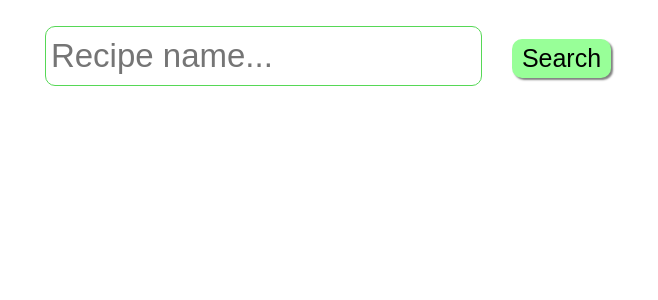
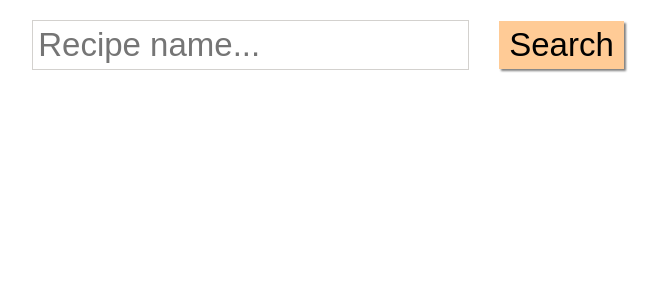
Before and after one commit to blrop/junction2019, a React (Create React App) app: page / in a window 1280 px wide. Shown: the top 300 px of the page, without its empty margins (312-970 px from the left). Built offline with nearby package versions, Linux system fonts and the light colour scheme.

Commit message:
блокировака отправки пустого поля в поиске

```diff
--- a/src/App.css
+++ b/src/App.css
@@ -16,6 +16,7 @@
 
 .request-form fieldset {
     border: none;
+    margin-bottom: 20px;
 }
 
 .request-form__input,
@@ -25,13 +26,12 @@
 }
 
 .request-form__button {
-    background-color: #98ff98;
+    background-color: rgba(255, 130, 0, 0.41);
     border: none;
-    border-radius: 10px;
     box-shadow: 2px 2px 2px gray;
     cursor: pointer;
     outline: none;
-    font-size: 25px;
+    font-size: 33px;
 }
 
 .request-form__button:active {
@@ -41,19 +41,23 @@
 }
 
 .request-form__input {
-    border-radius: 10px;
     margin-right: 30px;
-    border: 1px solid #56d856;
+    border: 1px solid rgba(162, 157, 152, 0.47);
     outline: none;
-    padding: 10px 5px;
+    padding: 5px;
     font-size: 33px;
+}
+
+.request-form__input.error {
+    border: 2px solid red;
 }
 
 .recipe-wrapper {
     display: flex;
     justify-content: center;
     flex-wrap: wrap;
-    margin: 20px;
+    width: 400px;
+    margin: auto;
 }
 
 .recipe-item {
--- a/src/App.js
+++ b/src/App.js
@@ -1,4 +1,5 @@
 import React, { Component } from 'react';
+import './reset.css';
 import './App.css';
 import {getRecipe, getRecipeList} from "./requestFunctions";
 
@@ -16,18 +17,27 @@
             loading: false,
             query: '',
             recipes: [],
+            searchFieldIsFalid: true
         };
     }
 
     handleQueryChange(e) {
         this.setState({
             query: e.target.value,
-        });
+            searchFieldIsFalid: true
+        })
     }
 
     handleSearchSubmit(e) {
         e.preventDefault();
-        this.sendSearchRequest(this.state.query);
+        if (this.state.query && this.state.query !== '') {
+            this.sendSearchRequest(this.state.query);
+
+        } else {
+            this.setState({
+                searchFieldIsFalid: false
+            })
+        }
     }
 
     async sendSearchRequest(requestString) {
@@ -69,7 +79,7 @@
                             type="text"
                             onChange={this.handleQueryChange}
                             value={this.state.query}
-                            className="request-form__input"
+                            className={this.state.searchFieldIsFalid ? 'request-form__input' : 'request-form__input error'}
                             placeholder="Recipe name..."
                             autoFocus
                         />
--- /dev/null
+++ b/src/reset.css
@@ -0,0 +1,43 @@
+html, body, div, span, applet, object, iframe,
+h1, h2, h3, h4, h5, h6, p, blockquote, pre,
+a, abbr, acronym, address, big, cite, code,
+del, dfn, em, img, ins, kbd, q, s, samp,
+small, strike, strong, sub, sup, tt, var,
+b, u, i, center,
+dl, dt, dd, ol, ul, li,
+fieldset, form, label, legend,
+table, caption, tbody, tfoot, thead, tr, th, td,
+article, aside, canvas, details, embed,
+figure, figcaption, footer, header, hgroup,
+menu, nav, output, ruby, section, summary,
+time, mark, audio, video {
+    margin: 0;
+    padding: 0;
+    border: 0;
+    font-size: 100%;
+    font: inherit;
+    vertical-align: baseline;
+}
+/* HTML5 display-role reset for older browsers */
+article, aside, details, figcaption, figure,
+footer, header, hgroup, menu, nav, section {
+    display: block;
+}
+body {
+    line-height: 1;
+}
+ol, ul {
+    list-style: none;
+}
+blockquote, q {
+    quotes: none;
+}
+blockquote:before, blockquote:after,
+q:before, q:after {
+    content: '';
+    content: none;
+}
+table {
+    border-collapse: collapse;
+    border-spacing: 0;
+}
```
